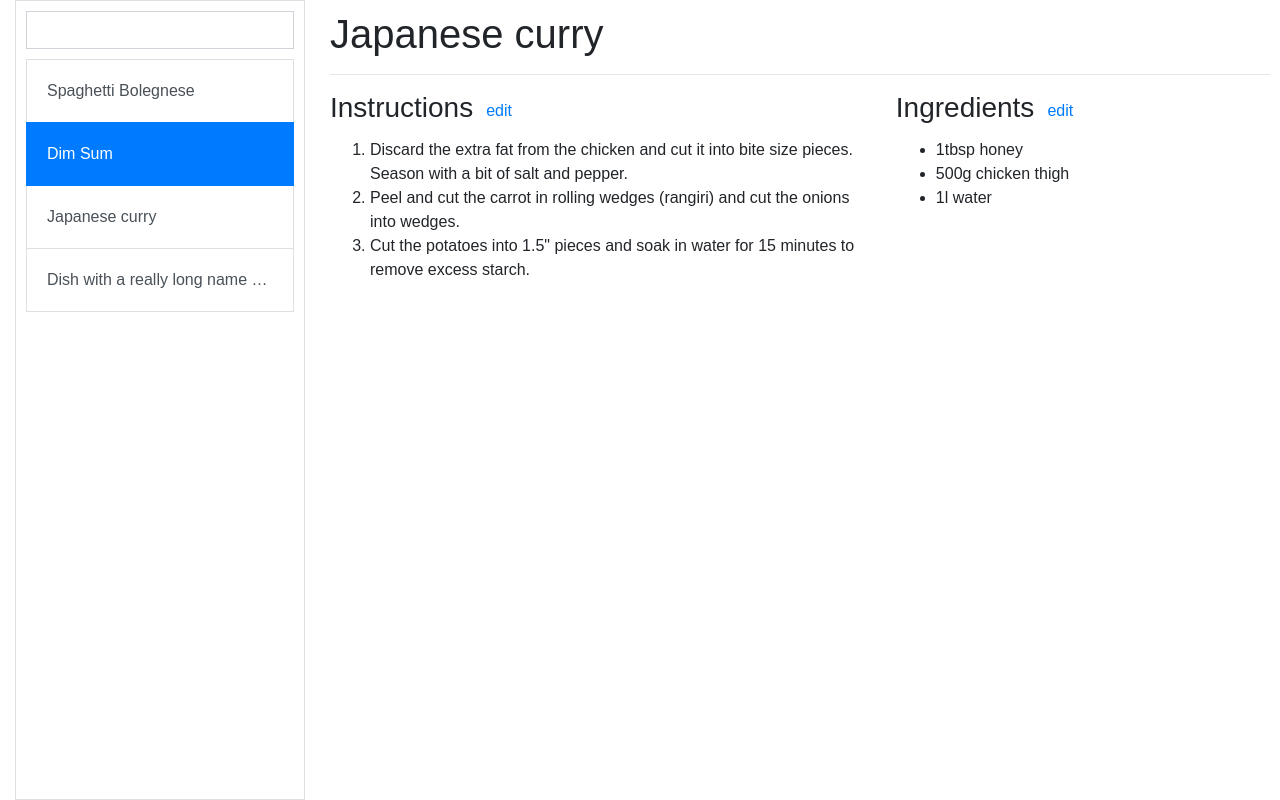
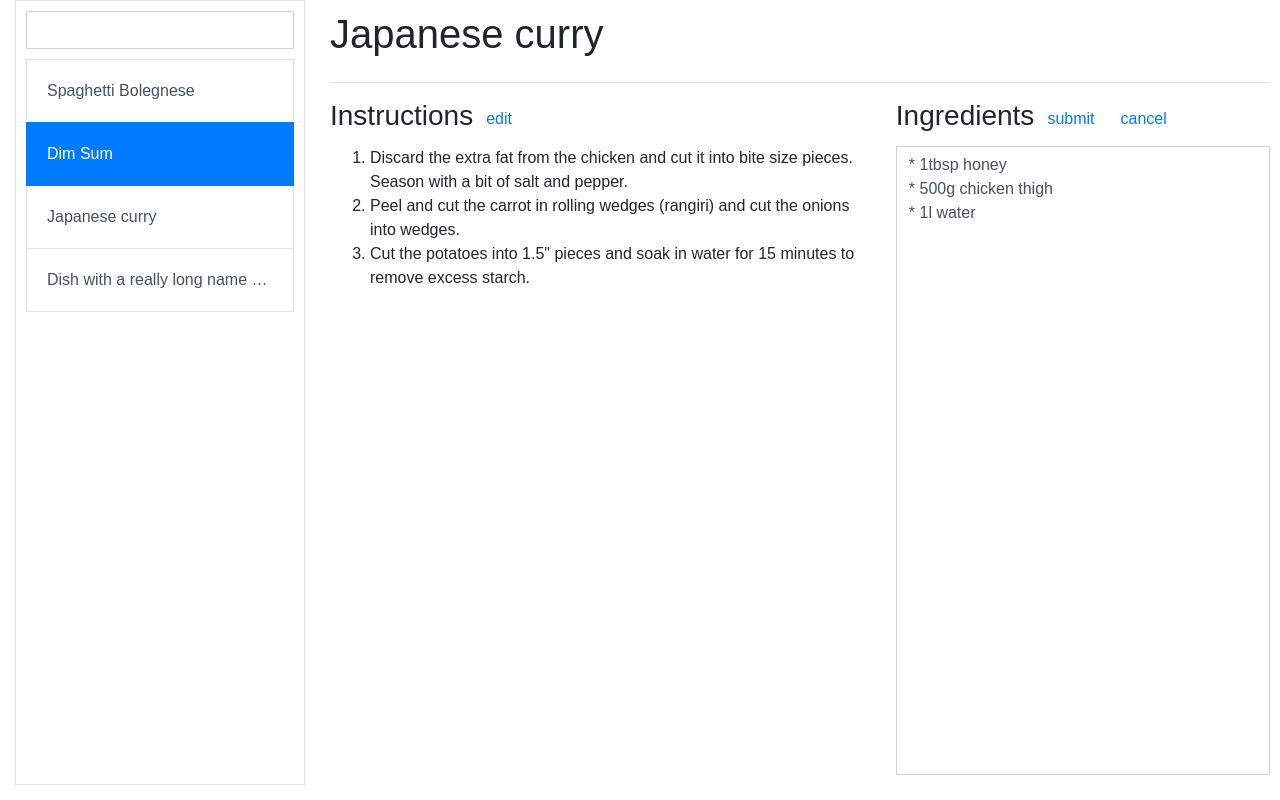
Before and after one commit to Adrymne/recipe-box, a React (Create React App) app: page / in a window 1280 px wide. Built offline with nearby package versions, Linux system fonts and the light colour scheme.

Commit message:
Edit component for text

```diff
--- a/src/App.css
+++ b/src/App.css
@@ -1,4 +1,4 @@
 #app-container > .row > .col {
   padding: 0;
-  height: 100vh;
+  height: calc(100vh - 15px);
 }
--- a/src/app/Viewer.css
+++ b/src/app/Viewer.css
@@ -2,4 +2,10 @@
   width: 100%;
   height: 100%;
   padding: 10px;
+
+  display: flex;
+  flex-direction: column;
 }
+.viewer .row {
+  flex-grow: 1;
+}
--- a/src/app/Viewer.js
+++ b/src/app/Viewer.js
@@ -9,7 +9,9 @@ const recipe = { name: 'Japanese curry' };
 const Viewer = () => (
   <div className="viewer">
     <h1>{recipe.name}</h1>
-    <hr />
+    <div>
+      <hr />
+    </div>
     <Row>
       <Col sm={7}>
         <Steps />
--- a/src/app/viewer/Ingredients.js
+++ b/src/app/viewer/Ingredients.js
@@ -1,5 +1,5 @@
 import React from 'react';
-import TextArea from 'components/TextArea';
+import EditTextArea from 'components/EditTextArea';
 
 // prettier-ignore
 const ingredients = `* 1tbsp honey
@@ -7,6 +7,8 @@ const ingredients = `* 1tbsp honey
 * 1l water
 `
 
-const Ingredients = () => <TextArea title="Ingredients" text={ingredients} />;
+const Ingredients = () => (
+  <EditTextArea title="Ingredients" text={ingredients} />
+);
 
 export default Ingredients;
--- /dev/null
+++ b/src/components/EditTextArea.css
@@ -0,0 +1,14 @@
+.text-edit {
+  height: 100%;
+  display: flex;
+  flex-direction: column;
+}
+.text-edit form {
+  flex-grow: 1;
+}
+
+.text-edit textarea {
+  flex-grow: 1;
+  border-radius: 0;
+  resize: none;
+}
--- /dev/null
+++ b/src/components/EditTextArea.js
@@ -0,0 +1,20 @@
+import React from 'react';
+import { Button, Input } from 'reactstrap';
+import './EditTextArea.css';
+
+const EditTextArea = ({ title, text }) => (
+  <div className="text-edit">
+    <h3>
+      {title}
+      <small>
+        <Button color="link">submit</Button>
+      </small>
+      <small>
+        <Button color="link">cancel</Button>
+      </small>
+    </h3>
+    <Input type="textarea" defaultValue={text} />
+  </div>
+);
+
+export default EditTextArea;
```
